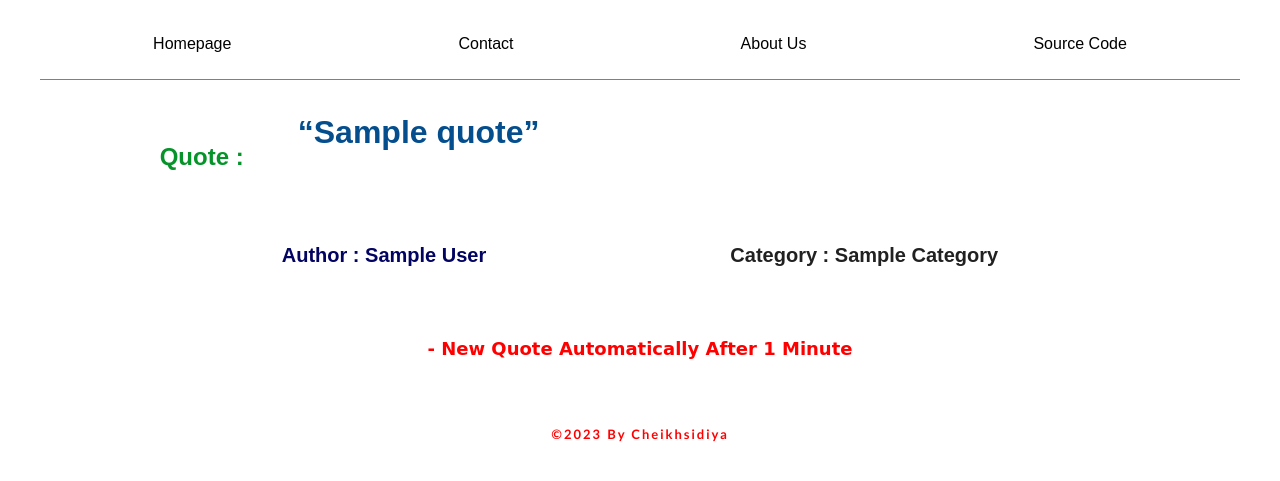
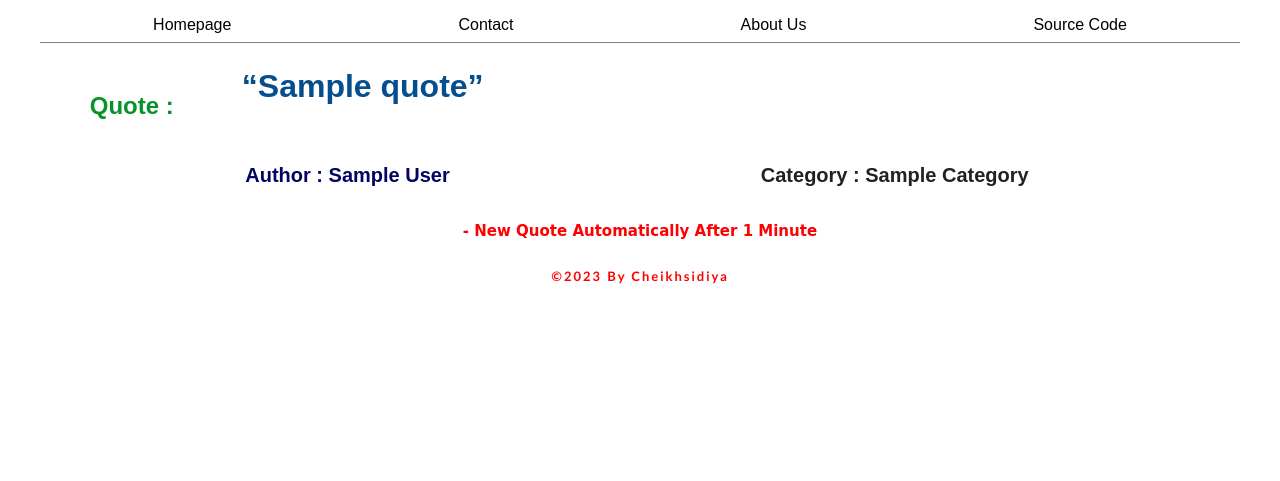
Before and after one commit to cheikh1111/Flask_Quote_App, a Flask app: page / in a window 1280 px wide. Shown: the top 481 px of the page. Run offline with Flask 3, Linux system fonts and the light colour scheme; a database or web service that is not in the repository returns one stand-in record (values such as "Sample title"); data that the repository does not hold is empty.

Commit message:
Some regular stuff ;-)

```diff
--- a/static/css/home.css
+++ b/static/css/home.css
@@ -5,9 +5,9 @@
     justify-content: center;
     flex-flow: column wrap;
 }
-*{
+/* *{
     line-height: 55px;
-}
+} */
 .big_title{
     font-size: x-large;
 }
@@ -21,7 +21,7 @@
 }
 
 .quote_container{
-    width: 80%;
+    width: 95%;
     margin: 0 auto;
     font-weight:bold;
     font-size: 20px;
@@ -34,7 +34,8 @@
 
 .category{
     text-transform: capitalize;
-    color:rgba(10, 10, 10, 0.904)
+    color:rgba(10, 10, 10, 0.904);
+    margin-right: 6px;
 }
 
 .quote::before {
@@ -53,7 +54,9 @@
     color:rgb(136, 64, 5);
     color: red;
     font-family: cursive;
-    font-size:  large;
+    font-size:  15px;
     width: 100%;
-    text-align:center;
+    display: flex;
+    align-items: center;
+    justify-content: center;
 }
--- a/static/css/master.css
+++ b/static/css/master.css
@@ -43,6 +43,7 @@
 
 .links a:hover{
     color:rgb(8, 194, 8);
+    color:rgb(179, 4, 4)
 }
 
 .footer{
```
